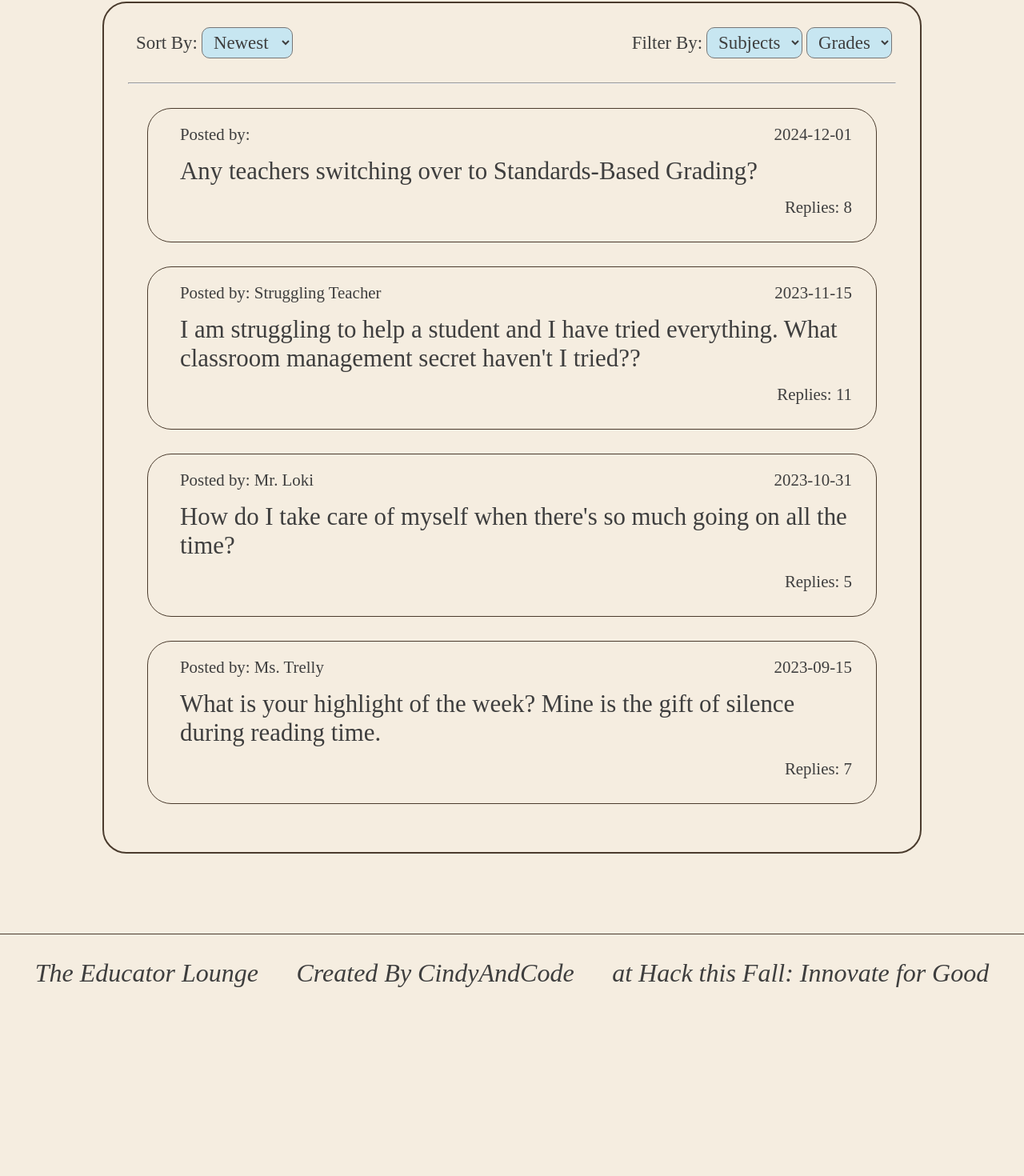
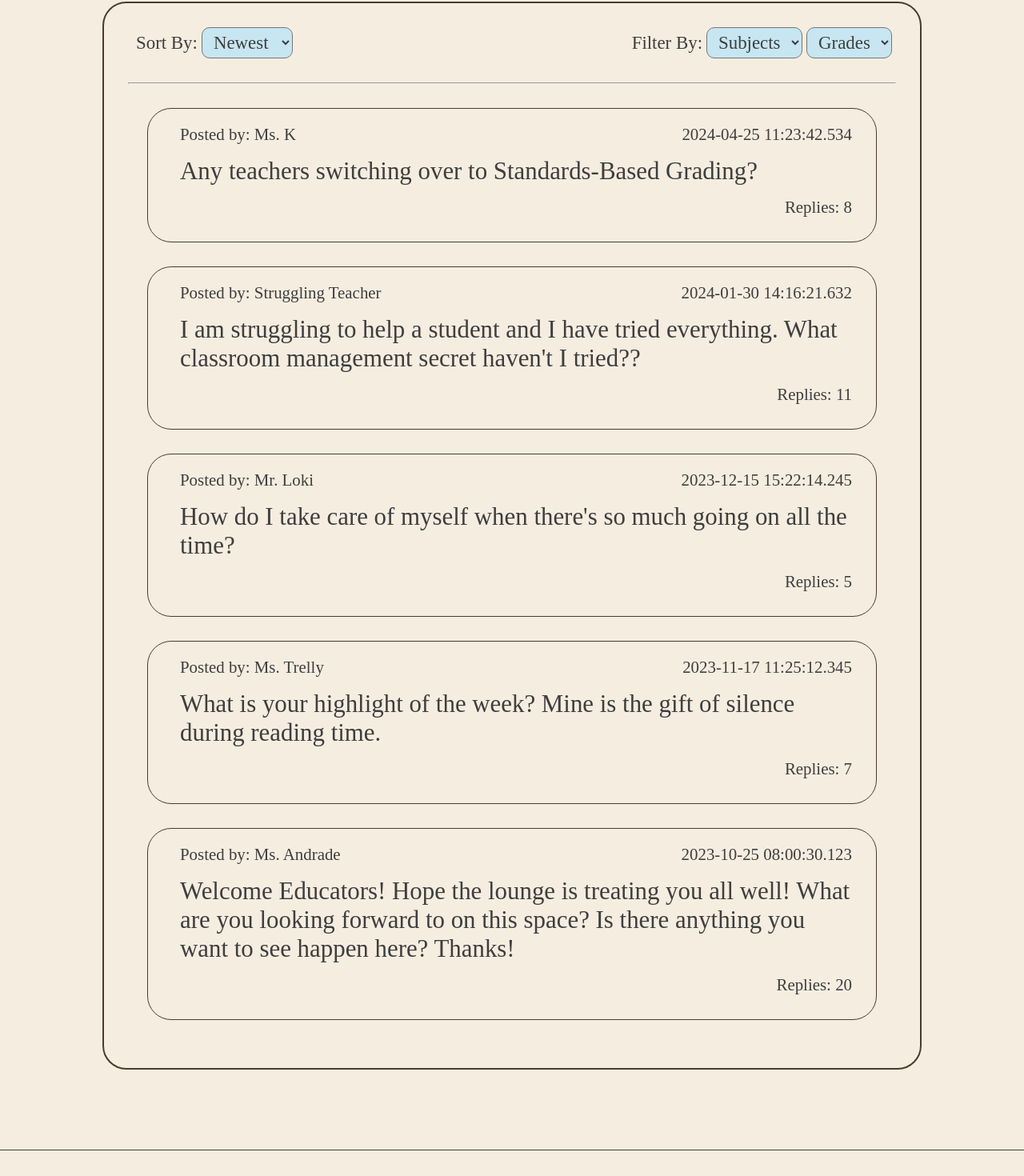
Before and after one commit to cindyawho/mlh-htf2024-project, a React (Create React App) app in the folder my-app/: page /discussions in a window 1280 px wide. Shown: the part 1435-2905 px from the top of the page at 80% size. Before the commit the page ends 2700 px from the top, so only its background shows below. Built offline with nearby package versions, Linux system fonts and the light colour scheme; the HTML template or start-up script is replaced by a standard one; a web font is replaced by a local one.

Commit message:
Update json to prepare for backend implementation

```diff
--- a/my-app/src/componentPages/Discussions.js
+++ b/my-app/src/componentPages/Discussions.js
@@ -19,9 +19,9 @@ function Discussions() {
   const handleSort = (key) => {
     const sortedData = [...data].sort((a, b) => {
       if (key === 'newest') {
-        return new Date(b.date) - new Date(a.date);
+        return b.created_at - a.created_at;
       } else if (key === 'oldest') {
-        return new Date(a.date) - new Date(b.date);
+        return a.created_at - b.created_at;
       } else if (key === 'popular') {
         return b.replies - a.replies;
       }
@@ -92,7 +92,7 @@ function Discussions() {
             <DiscussionItems
               title={item.title}
               author={item.poster}
-              date={item.date}
+              created_at={item.created_at}
               replies={item.replies}
             />
           ))}
@@ -102,13 +102,13 @@ function Discussions() {
   );
 }
 
-function DiscussionItems({title, author, date, replies}) {
+function DiscussionItems({title, author, created_at, replies}) {
   return (
     <>
     <div class="discussion">
       <div class="discussionHeader">
         <p>Posted by: {author}</p>
-        <p>{date}</p>
+        <p>{created_at}</p>
       </div>
       <h2>{title}</h2>
       <p class="discussionReplies">Replies: {replies}</p>
--- a/my-app/src/data/discussions.json
+++ b/my-app/src/data/discussions.json
@@ -1,26 +1,37 @@
 [
     {
+        "id":"00000005",
         "title": "Any teachers switching over to Standards-Based Grading?",
-        "author": "Ms. K",
-        "date": "2024-12-01",
+        "poster": "Ms. K",
+        "created_at": "2024-04-25 11:23:42.534",
         "replies": 8
     },
     {
+        "id": "00000004",
         "title": "I am struggling to help a student and I have tried everything. What classroom management secret haven't I tried??",
         "poster": "Struggling Teacher",
-        "date": "2023-11-15",
+        "created_at": "2024-01-30 14:16:21.632",
         "replies": 11
     },
     {
+        "id": "00000003",
         "title": "How do I take care of myself when there's so much going on all the time?",
         "poster": "Mr. Loki",
-        "date": "2023-10-31",
+        "created_at": "2023-12-15 15:22:14.245",
         "replies": 5
     },
     {
+        "id": "00000002",
         "title": "What is your highlight of the week? Mine is the gift of silence during reading time.",
         "poster": "Ms. Trelly",
-        "date": "2023-09-15",
+        "created_at": "2023-11-17 11:25:12.345",
         "replies": 7
+    },
+    {
+        "id": "00000001",
+        "title": "Welcome Educators! Hope the lounge is treating you all well! What are you looking forward to on this space? Is there anything you want to see happen here? Thanks!",
+        "poster": "Ms. Andrade",
+        "created_at": "2023-10-25 08:00:30.123",
+        "replies": 20
     }
 ]
```
